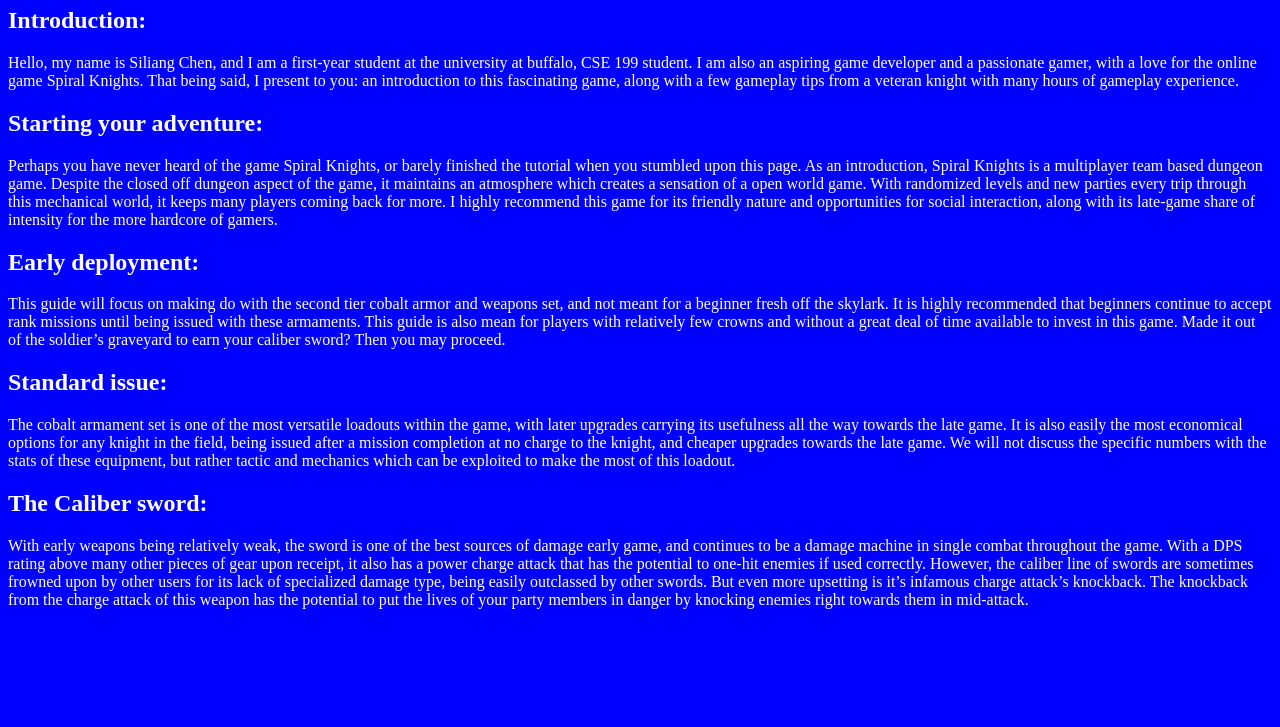
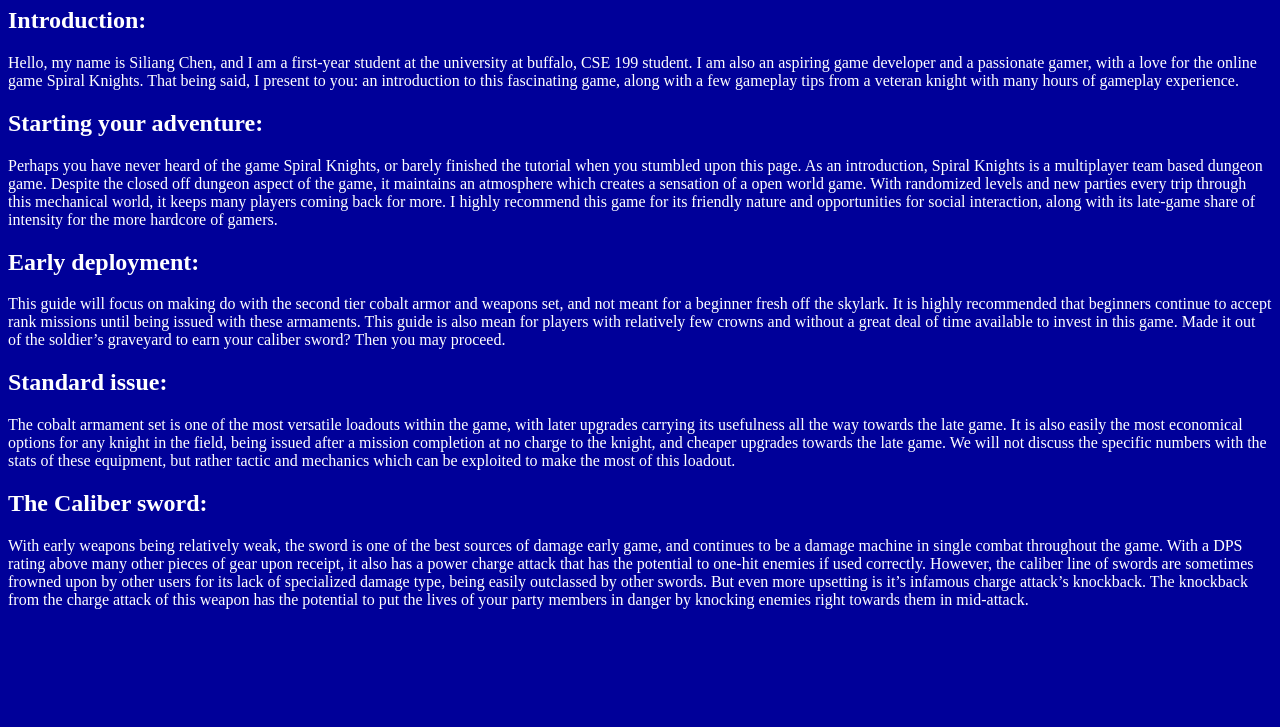
Before and after one commit to Siliangc/Siliangc.github.io, a plain HTML site: page index.html in a window 1280 px wide. Shown: the part 73-800 px from the top of the page. Drawn offline with Linux system fonts and the light colour scheme.

Commit message:
Update index.html

```diff
--- a/index.html
+++ b/index.html
@@ -3,7 +3,7 @@
 <body>
   <head></head>
   <style>
-body {background-color: blue;}
+body {background-color: #000099;}
 h2   {color: white;}
 p    {color: white;}
 </style>
```
